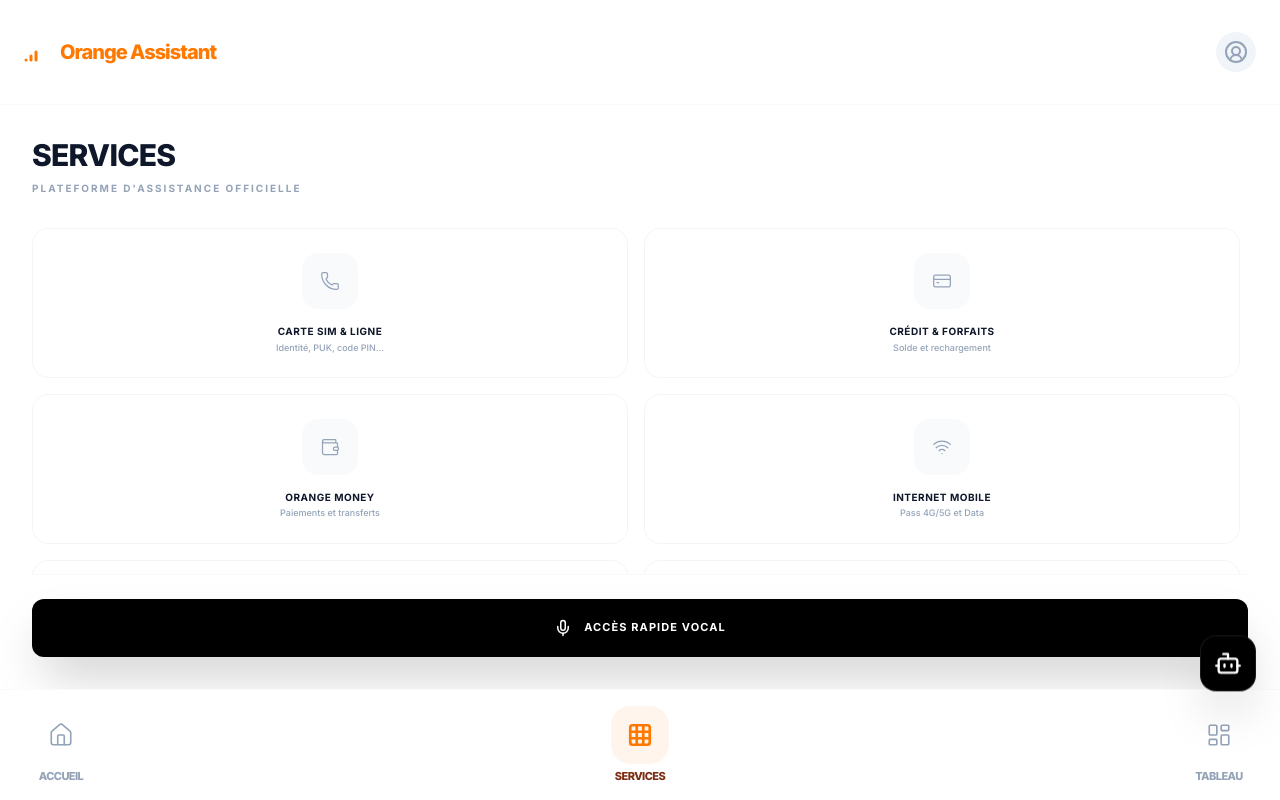
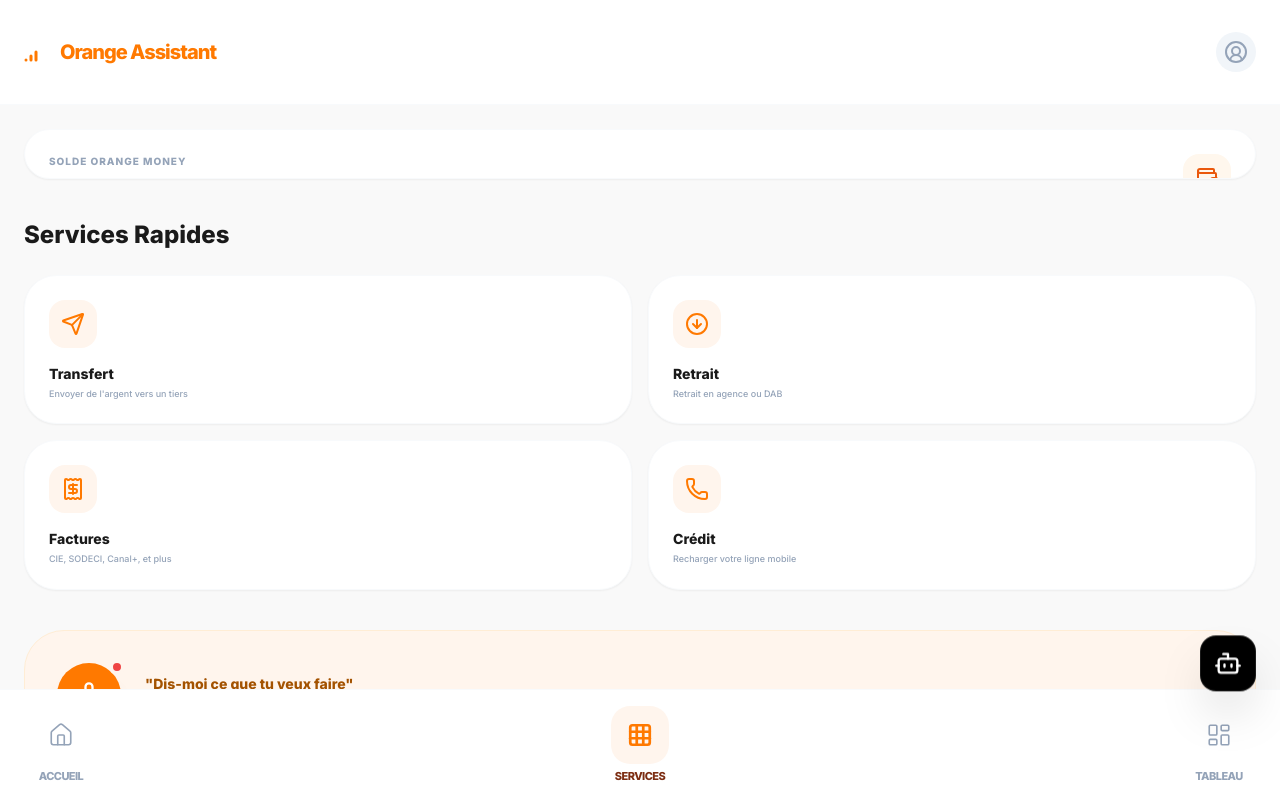
Before and after one commit to yelli-gif/orange-assistant, a React (Vite) app in the folder frontend/: page / in a window 1280 px wide. Both pictures are taken after a click on the button "SERVICES". Built offline with nearby package versions, Linux system fonts and the light colour scheme.

Commit message:
design: page services pixel-perfect (OM Balance, Recent Transactions, Voice Prompt)

```diff
--- a/frontend/src/pages/CategoryMenu.tsx
+++ b/frontend/src/pages/CategoryMenu.tsx
@@ -1,155 +1,164 @@
-import { useEffect } from 'react';
+import { useEffect, useState } from 'react';
 import {
-  Phone, CreditCard, Wifi, Wallet, Receipt, Home, ShieldCheck,
-  AlertCircle, Mic
+  Send, Wallet, Receipt, Phone, ArrowUpCircle, Eye, EyeOff, Mic, ArrowDownCircle, Plus
 } from 'lucide-react';
+import type { Language } from '../App';
 
-export interface Category {
-  id: string;
-  label: string;
-  emoji: string;
-  icon: React.ReactNode;
-  description: string;
-  color: string;
-  borderColor: string;
-  iconBg: string;
-  prompt: string; // phrase envoyée au backend en cliquant
+interface Props {
+  language: Language;
+  onSelectCategory: (cat: any) => void;
+  onVoiceMode: () => void;
 }
 
-export const CATEGORIES: Category[] = [
-  {
-    id: 'sim', label: 'CARTE SIM & LIGNE', emoji: '',
-    icon: <Phone size={20} strokeWidth={1.5} />, description: 'Identité, PUK, code PIN...',
-    color: 'text-slate-900', borderColor: 'border-slate-100', iconBg: 'bg-slate-50',
-    prompt: 'Aide-moi avec ma ligne mobile'
-  },
-  {
-    id: 'credit', label: 'CRÉDIT & FORFAITS', emoji: '',
-    icon: <CreditCard size={20} strokeWidth={1.5} />, description: 'Solde et rechargement',
-    color: 'text-slate-900', borderColor: 'border-slate-100', iconBg: 'bg-slate-50',
-    prompt: 'Consulter mon crédit'
-  },
-  {
-    id: 'orange_money', label: 'ORANGE MONEY', emoji: '',
-    icon: <Wallet size={20} strokeWidth={1.5} />, description: 'Paiements et transferts',
-    color: 'text-slate-900', borderColor: 'border-slate-100', iconBg: 'bg-slate-50',
-    prompt: 'Transfert d\'argent'
-  },
-  {
-    id: 'internet', label: 'INTERNET MOBILE', emoji: '',
-    icon: <Wifi size={20} strokeWidth={1.5} />, description: 'Pass 4G/5G et Data',
-    color: 'text-slate-900', borderColor: 'border-slate-100', iconBg: 'bg-slate-50',
-    prompt: 'Acheter pass internet'
-  },
-  {
-    id: 'domicile', label: 'INTERNET DOMICILE', emoji: '',
-    icon: <Home size={20} strokeWidth={1.5} />, description: 'Fibre et Flybox',
-    color: 'text-slate-900', borderColor: 'border-slate-100', iconBg: 'bg-slate-50',
-    prompt: 'Aide internet maison'
-  },
-  {
-    id: 'facture', label: 'FACTURES', emoji: '',
-    icon: <Receipt size={20} strokeWidth={1.5} />, description: 'CIE, SODECI, Canal+',
-    color: 'text-slate-900', borderColor: 'border-slate-100', iconBg: 'bg-slate-50',
-    prompt: 'Payer une facture'
-  },
-  {
-    id: 'securite', label: 'SÉCURITÉ', emoji: '',
-    icon: <ShieldCheck size={20} strokeWidth={1.5} />, description: 'Signaler une fraude',
-    color: 'text-slate-900', borderColor: 'border-slate-100', iconBg: 'bg-slate-50',
-    prompt: 'Problème de sécurité'
-  },
-  {
-    id: 'reclamation', label: 'RÉCLAMATIONS', emoji: '',
-    icon: <AlertCircle size={20} strokeWidth={1.5} />, description: 'Dépôt de plainte',
-    color: 'text-slate-900', borderColor: 'border-slate-100', iconBg: 'bg-slate-50',
-    prompt: 'Faire une réclamation'
-  },
-];
+export default function CategoryMenu({ language, onSelectCategory }: Props) {
+  const [showBalance, setShowBalance] = useState(true);
+  const [isListening, setIsListening] = useState(false);
 
-
-interface Props {
-  onSelectCategory: (cat: Category) => void;
-  onVoiceMode: () => void;
-  language: string | null;
-  interactionMode?: 'text' | 'voice';
-}
-
-
-export default function CategoryMenu({ onSelectCategory, onVoiceMode, language, interactionMode }: Props) {
-
+  // Système d'écoute automatique des mots-clés (pour l'accessibilité vocale)
   useEffect(() => {
-    if (interactionMode === 'text') return; // Silence en mode message
-    const msg = new SpeechSynthesisUtterance(
-      'Bonjour ! Comment puis-je vous aider ? Dites le sujet de votre problème, ou cliquez sur une catégorie.'
-    );
-
-    msg.lang = language === 'en' ? 'en-US' : 'fr-FR';
-    msg.onend = () => startListening();
-    window.speechSynthesis.speak(msg);
-    return () => window.speechSynthesis.cancel();
-  }, []);
-
-  const startListening = () => {
     const SpeechRecognition = (window as any).SpeechRecognition || (window as any).webkitSpeechRecognition;
     if (!SpeechRecognition) return;
-    const r = new SpeechRecognition();
-    r.lang = language === 'en' ? 'en-US' : 'fr-FR';
-    r.start();
-    r.onresult = (e: any) => {
-      const t = e.results[0][0].transcript.toLowerCase();
-      const match = CATEGORIES.find(c =>
-        t.includes(c.id.replace('_', ' ')) ||
-        c.label.toLowerCase().split(' ').some((word: string) => t.includes(word))
-      );
-      if (match) onSelectCategory(match);
-      else {
-        // Aller directement au chat avec ce que l'utilisateur a dit
-        onSelectCategory({ ...CATEGORIES[10], prompt: e.results[0][0].transcript });
+
+    const recognition = new SpeechRecognition();
+    recognition.lang = language === 'en' ? 'en-US' : 'fr-FR';
+    recognition.continuous = true;
+    recognition.interimResults = false;
+
+    recognition.onstart = () => setIsListening(true);
+    recognition.onresult = (event: any) => {
+      const transcript = event.results[event.results.length - 1][0].transcript.toLowerCase();
+
+      if (transcript.includes('transfert') || transcript.includes('envoyer')) {
+        onSelectCategory({ id: 'transfer', label: 'Transfert' });
+      } else if (transcript.includes('facture') || transcript.includes('payer')) {
+        onSelectCategory({ id: 'bill', label: 'Factures' });
+      } else if (transcript.includes('crédit') || transcript.includes('recharger')) {
+        onSelectCategory({ id: 'credit', label: 'Crédit' });
       }
     };
-    r.onend = () => {};
+
+    recognition.start();
+    return () => recognition.stop();
+  }, [language, onSelectCategory]);
+
+  const speak = (txt: string) => {
+    window.speechSynthesis.cancel();
+    const msg = new SpeechSynthesisUtterance(txt);
+    msg.lang = language === 'en' ? 'en-US' : 'fr-FR';
+    window.speechSynthesis.speak(msg);
   };
 
   return (
-    <div className="flex-1 flex flex-col p-8 bg-white overflow-hidden h-full">
-      <div className="mb-8 space-y-2">
-        <h2 className="text-3xl font-outfit font-black text-slate-900 tracking-tight text-center md:text-left">
-          SERVICES
-        </h2>
-        <p className="text-slate-400 font-bold text-[10px] uppercase tracking-[0.2em] text-center md:text-left">
-          Plateforme d'assistance officielle
-        </p>
+    <div className="flex-1 flex flex-col p-6 bg-[#F9F9F9] overflow-y-auto pb-24 animate-fade-in no-scrollbar">
+
+      {/* Orange Money Card - Image 13 */}
+      <div className="bg-white p-6 rounded-[2.5rem] shadow-sm border border-slate-50 mb-10 relative overflow-hidden group">
+         <div className="flex justify-between items-start mb-4">
+            <div>
+               <p className="text-[10px] font-black text-slate-400 uppercase tracking-widest mb-1">Solde Orange Money</p>
+               <h3 className="text-4xl font-outfit font-black text-[#1A1A1A]">
+                  {showBalance ? '45.250' : '••••••'} <span className="text-xl font-bold text-[#A35200]">CFA</span>
+               </h3>
+               <p className="text-[9px] text-slate-400 font-bold mt-2 italic">Dernière mise à jour : Aujourd'hui, 10:45</p>
+            </div>
+            <div className="w-12 h-12 bg-orange-50 rounded-2xl flex items-center justify-center text-orange-600">
+               <Wallet size={24} />
+            </div>
+         </div>
+
+         <div className="flex justify-between items-center mt-6">
+            <button
+              onClick={() => { setShowBalance(!showBalance); speak(showBalance ? "Solde masqué" : "Votre solde est de 45 250 francs"); }}
+              className="flex items-center gap-2 text-[#A35200] font-bold text-xs"
+            >
+               {showBalance ? <EyeOff size={18} /> : <Eye size={18} />}
+               {showBalance ? "Masquer le solde" : "Afficher le solde"}
+            </button>
+            <button
+               onClick={() => speak("Recharger mon compte")}
+               className="bg-[#FF7900] text-white px-8 py-3 rounded-2xl font-black text-sm shadow-lg shadow-orange-brand/20 active:scale-95 transition-all"
+            >
+               Recharger
+            </button>
+         </div>
       </div>
 
-      <div className="flex-1 overflow-y-auto pr-2 pb-10">
+      <div className="mb-10">
+        <h2 className="text-2xl font-outfit font-black text-[#1A1A1A] mb-6">Services Rapides</h2>
+
+        {/* Services Grid - Image 13 */}
         <div className="grid grid-cols-2 gap-4">
-          {CATEGORIES.map((cat) => (
+          {[
+            { id: 'transfer', label: 'Transfert', sub: 'Envoyer de l\'argent vers un tiers', icon: <Send size={24} />, speak: "Faire un transfert d'argent" },
+            { id: 'retrait', label: 'Retrait', sub: 'Retrait en agence ou DAB', icon: <ArrowDownCircle size={24} />, speak: "Faire un retrait en espèces" },
+            { id: 'bill', label: 'Factures', sub: 'CIE, SODECI, Canal+, et plus', icon: <Receipt size={24} />, speak: "Payer une facture" },
+            { id: 'credit', label: 'Crédit', sub: 'Recharger votre ligne mobile', icon: <Phone size={24} />, speak: "Acheter du crédit ou un forfait" },
+          ].map((serv) => (
             <button
-              key={cat.id}
-              onClick={() => onSelectCategory(cat)}
-              className="flex flex-col items-center p-6 bg-white border border-slate-100 rounded-2xl hover:border-slate-300 hover:shadow-2xl hover:shadow-slate-200/50 transition-all duration-300 group text-center"
+              key={serv.id}
+              onClick={() => { speak(serv.speak); onSelectCategory(serv); }}
+              className="bg-white p-6 rounded-[2rem] flex flex-col items-start text-left border border-slate-50 shadow-sm hover:border-orange-brand/20 transition-all active:scale-95"
             >
-              <div className="w-14 h-14 rounded-2xl bg-slate-50 group-hover:bg-orange-brand/5 flex items-center justify-center mb-4 transition-colors text-slate-400 group-hover:text-orange-brand">
-                {cat.icon}
+              <div className="w-12 h-12 bg-[#FFF5ED] rounded-2xl flex items-center justify-center text-orange-brand mb-4">
+                 {serv.icon}
               </div>
-              <span className="font-bold text-slate-900 text-[10px] leading-tight mb-1 uppercase tracking-wider">{cat.label}</span>
-              <span className="text-[9px] text-slate-400 font-medium leading-tight">{cat.description}</span>
+              <p className="font-black text-[#1A1A1A] text-sm mb-1">{serv.label}</p>
+              <p className="text-[9px] text-slate-400 font-medium leading-tight">{serv.sub}</p>
             </button>
           ))}
         </div>
       </div>
 
-      {/* Mode Vocal Flottant Pro */}
-      <div className="pt-6 border-t border-slate-50">
-        <button
-          onClick={onVoiceMode}
-          className="w-full bg-black text-white py-5 rounded-xl font-bold text-[11px] tracking-widest uppercase shadow-2xl hover:bg-slate-900 transition-all flex items-center justify-center gap-3"
-        >
-          <Mic size={18} />
-          Accès rapide vocal
-        </button>
+      {/* Voice Prompt Banner - Image 14 */}
+      <div className="bg-[#FFF5ED] p-8 rounded-[2.5rem] flex items-center gap-6 mb-10 border border-orange-100 relative">
+         <div className="relative">
+            <div className={`absolute -top-1 -right-1 w-4 h-4 bg-red-500 rounded-full border-4 border-[#FFF5ED] ${isListening ? 'animate-pulse' : ''}`}></div>
+            <div className="w-16 h-16 bg-[#FF7900] rounded-full flex items-center justify-center text-white shadow-xl">
+               <Mic size={28} />
+            </div>
+         </div>
+         <div className="flex-1">
+            <p className="text-[#A35200] font-black text-sm mb-1">"Dis-moi ce que tu veux faire"</p>
+            <p className="text-[#A35200]/60 font-bold text-[11px] italic italic">"Vire 5000 CFA à Maman"</p>
+         </div>
       </div>
+
+      {/* Recent Transactions - Image 14 */}
+      <div className="mb-10">
+         <div className="flex justify-between items-baseline mb-6">
+            <h2 className="text-2xl font-outfit font-black text-[#1A1A1A]">Transactions Récentes</h2>
+            <button className="text-[#A35200] font-bold text-xs">Voir tout</button>
+         </div>
+
+         <div className="space-y-4">
+            <div className="bg-white p-5 rounded-3xl flex justify-between items-center border border-slate-50 shadow-sm">
+               <div className="flex items-center gap-4">
+                  <div className="w-12 h-12 bg-slate-50 rounded-full flex items-center justify-center text-slate-400">
+                     <ArrowUpCircle size={22} />
+                  </div>
+                  <div>
+                     <p className="font-black text-sm text-[#1A1A1A]">Transfert à Jean K.</p>
+                     <p className="text-[10px] text-slate-400 font-bold uppercase tracking-wider">Hier, 18:20</p>
+                  </div>
+               </div>
+               <span className="text-red-500 font-black text-sm">- 10.000 CFA</span>
+            </div>
+
+            <div className="bg-white p-5 rounded-3xl flex justify-between items-center border border-slate-50 shadow-sm">
+               <div className="flex items-center gap-4">
+                  <div className="w-12 h-12 bg-slate-50 rounded-full flex items-center justify-center text-slate-400">
+                     <Plus size={22} />
+                  </div>
+                  <div>
+                     <p className="font-black text-sm text-[#1A1A1A]">Dépôt cash</p>
+                     <p className="text-[10px] text-slate-400 font-bold uppercase tracking-wider">23 Octobre</p>
+                  </div>
+               </div>
+               <span className="text-green-500 font-black text-sm">+ 25.000 CFA</span>
+            </div>
+         </div>
+      </div>
+
     </div>
   );
 }
```
